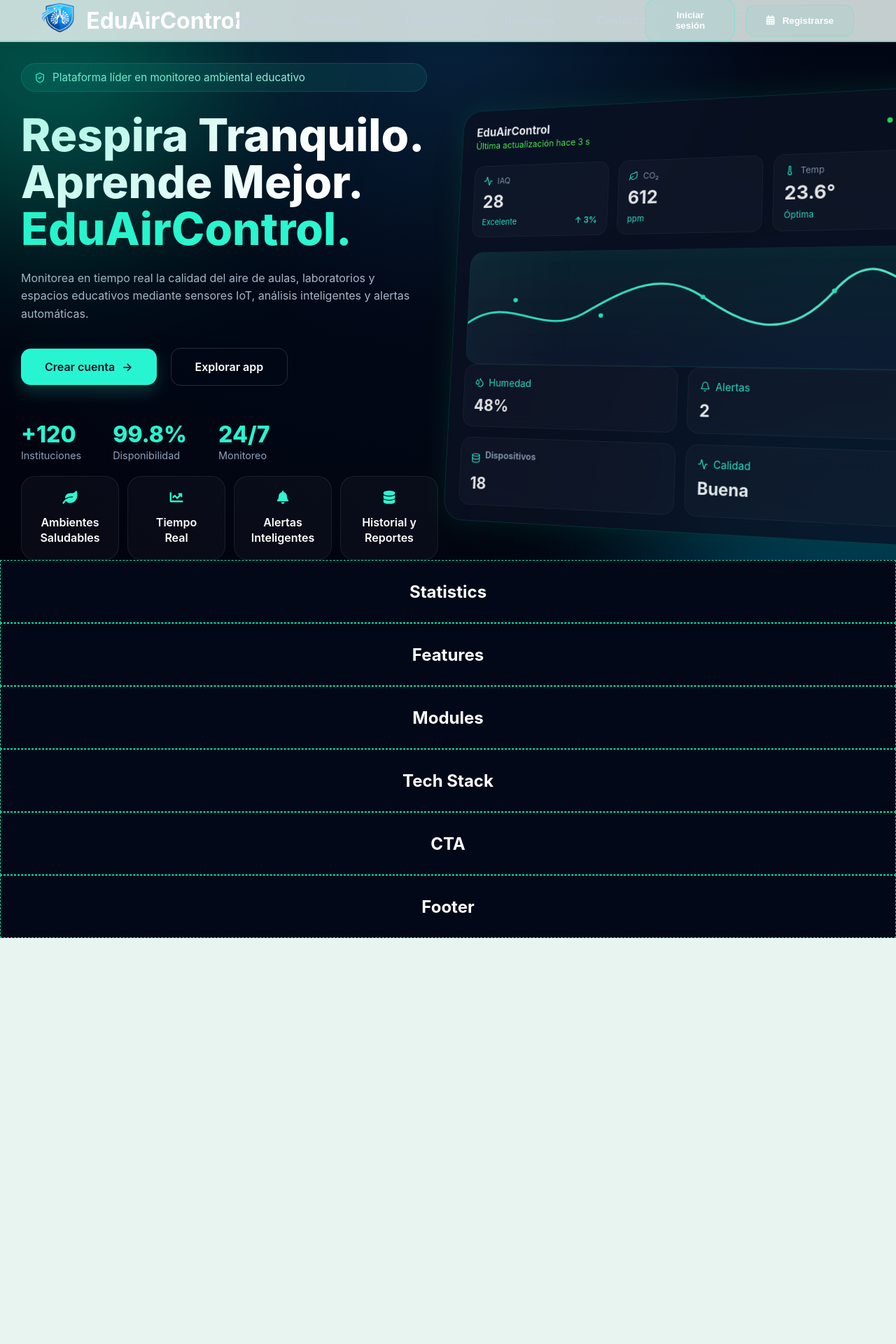
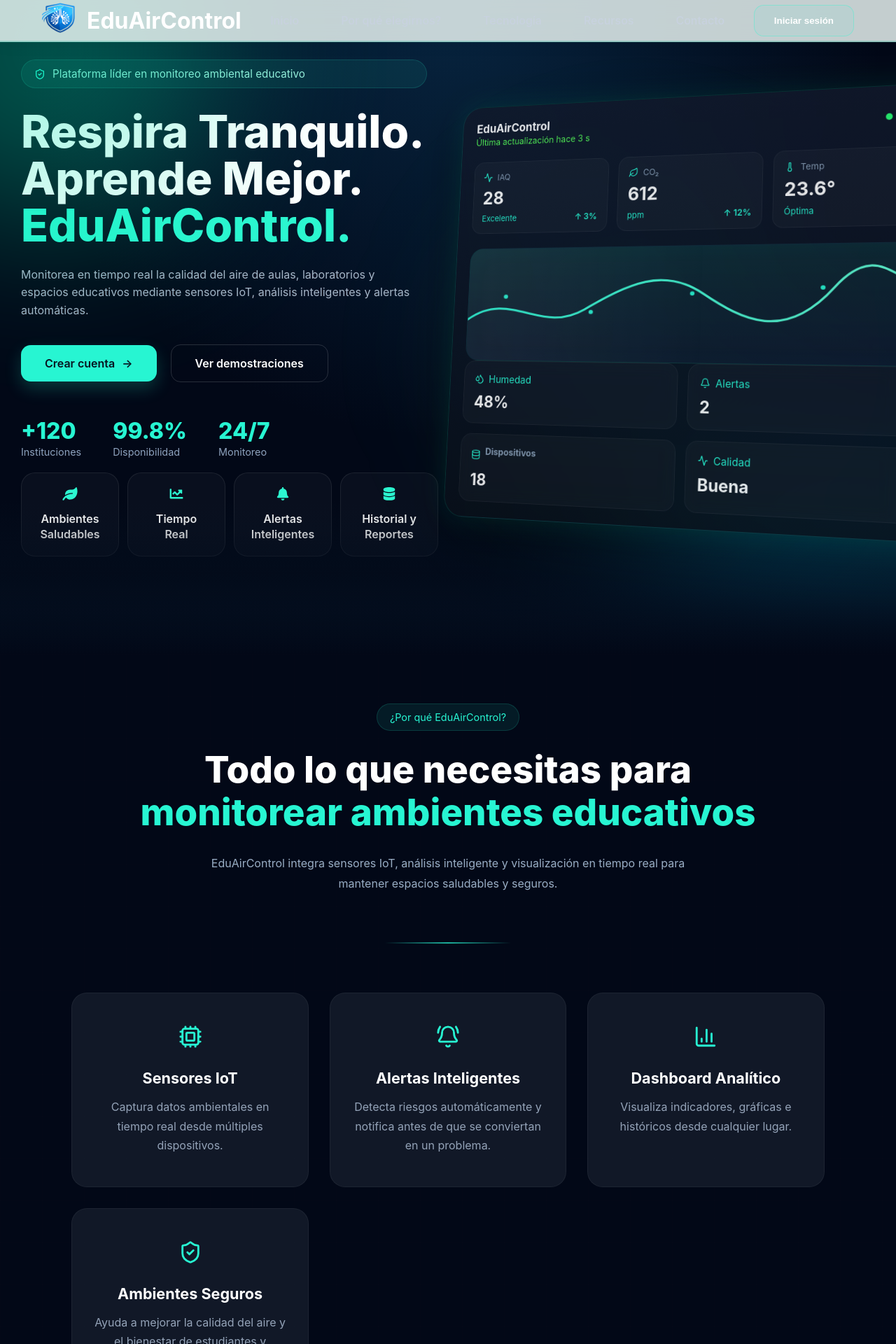
Before and after one commit to kensarusi/EduAirControl, a React (Vite) app in the folder Web/Front-End/: page /landing in a window 1280 px wide. Shown: the top 1920 px of the page at 70% size. Before the commit the page ends 1340 px from the top, so only its background shows below. Built offline with nearby package versions, Linux system fonts and the light colour scheme.

Commit message:
Whychoose integration and hero improvements on the landing page

```diff
--- a/Web/Front-End/src/components/landing/Hero/app/Hero.jsx
+++ b/Web/Front-End/src/components/landing/Hero/app/Hero.jsx
@@ -19,12 +19,16 @@ function Hero() {
           <HeroCards />
         </div>
 
+          <div className="dashboard-glow"></div>
+
         <div className="hero-right">
           <HeroDashboard />
         </div>
 
       </div>
 
+        <div className="hero-transition"></div>
+
     </section>
   );
 }
--- a/Web/Front-End/src/components/landing/Hero/app/HeroContent.jsx
+++ b/Web/Front-End/src/components/landing/Hero/app/HeroContent.jsx
@@ -36,7 +36,7 @@ function HeroContent() {
         </Link>
 
         <Link to="/login" className="secondary-btn">
-          Explorar app
+          Ver demostraciones
         </Link>
 
       </div>
--- a/Web/Front-End/src/components/landing/Hero/app/HeroDashboard.jsx
+++ b/Web/Front-End/src/components/landing/Hero/app/HeroDashboard.jsx
@@ -52,8 +52,16 @@ export default function HeroDashboard() {
           </div>
 
           <p>612</p>
-          <small>ppm</small>
+
+          <div className="metric-footer">
+            <small>ppm</small>
+
+           <span className="metric-trend positive">
+                ↑ 12%
+            </span>
         </div>
+        </div>
+
 
         <div className="metric-card">
           <div className="metric-header">
--- a/Web/Front-End/src/components/landing/Hero/style/Hero.css
+++ b/Web/Front-End/src/components/landing/Hero/style/Hero.css
@@ -2,14 +2,15 @@
 
     position: relative;
     width:100%;
-    min-height:100vh;
+    min-height: 900px;
     display:flex;
     align-items:center;
     justify-content:space-between;
-    padding-top: 90px;
+    padding-top: 85px;
+    padding-bottom:140px;
     overflow:hidden;
     background:
-        radial-gradient(circle at top,#072540 0%,#020817 45%,#01030d 100%);
+        radial-gradient(circle at top,#072540 0%,#020817 55%,#020817 100%);
 }
 
 .hero-glow{
@@ -79,8 +80,9 @@
     align-items:center;
 
     position:relative;
+    z-index:2;
     right:0;
-    top:auto;
+    top:0;
     transform:none;
 
     animation: slideRight 1s ease;
@@ -115,13 +117,96 @@
 
 }
 
+.dashboard-glow{
+
+    position:absolute;
+
+    width:650px;
+    height:650px;
+
+    right:40px;
+    top:180px;
+
+    border-radius:50%;
+
+    background:radial-gradient(
+        circle,
+        rgba(39,245,210,.18),
+        transparent 70%
+    );
+
+    filter:blur(90px);
+
+    z-index:0;
+
+}
+
 .hero-dashboard{
 
     width:100%;
+    display:flex;
+    justify-content:flex-end;
+    align-items:center;
 
-    display:flex;
+    animation:floatDashboard 5s ease-in-out infinite;
 
-    justify-content:flex-end;
+}
 
-    align-items:center;
+@keyframes floatDashboard{
+
+    0%{
+        transform:translateY(0);
+    }
+
+    50%{
+        transform:translateY(-10px);
+    }
+
+    100%{
+        transform:translateY(0);
+    }
+
 }
+
+.hero-transition{
+
+    position:absolute;
+
+    left:0;
+    bottom:0;
+
+    width:100%;
+    height:220px;
+
+    pointer-events:none;
+
+    background:linear-gradient(
+        to bottom,
+        rgba(2,8,23,0),
+        rgba(5,20,35,.45),
+        #081f33
+    );
+
+}
+
+.hero::after{
+
+    content:"";
+
+    position:absolute;
+
+    left:0;
+    bottom:0;
+
+    width:100%;
+    height:180px;
+
+    background:linear-gradient(
+        to bottom,
+        rgba(2,8,23,0),
+        #020817
+    );
+
+    pointer-events:none;
+
+}
--- a/Web/Front-End/src/components/landing/Hero/style/HeroDashboard.css
+++ b/Web/Front-End/src/components/landing/Hero/style/HeroDashboard.css
@@ -2,12 +2,20 @@
 
     width: 780px;
     max-width: 780px;
+    position:relative;
+    z-index: 2;
     opacity: 0.88;
-    background: rgba(8, 15, 32, 0.95);
+    background:
+    linear-gradient(
+        180deg,
+        rgba(15,23,42,.98),
+        rgba(7,15,25,.95)
+    );
+
     border: 1px solid rgba(0,255,200,.15);
     border-radius: 32px;
     padding: 24px;
-    backdrop-filter: blur(20px);
+    backdrop-filter: blur(18px);
 
     box-shadow:
         0 0 40px rgba(0,255,200,.12),
@@ -246,27 +254,17 @@ transform:translateX(100%);
 
 .chart-svg circle{
 
-    animation:pulsePoint 2s infinite;
+    animation:moveDot 5s linear infinite;
 }
 
-@keyframes pulsePoint{
+@keyframes moveDot{
 
-0%{
-
-r:4;
-
+from{
+    transform:translateX(-30px);
 }
 
-50%{
-
-r:6;
-
-}
-
-100%{
-
-r:4;
-
+to{
+    transform:translateX(30px);
     }
 
 }
@@ -341,13 +339,13 @@ r:4;
 
 .status-dot{
 
-    width:8px;
+    width:10px;
 
-    height:8px;
+    height:10px;
 
     border-radius:50%;
 
-    background:#27F55C;
+    background:#29ff75;
 
     animation:pulse 2s infinite;
 
@@ -356,21 +354,15 @@ r:4;
 @keyframes pulse{
 
     0%{
-
-    box-shadow:0 0 0 0 rgba(39,245,92,.5);
-
+        box-shadow:0 0 0 0 rgba(41,255,117,.7);
     }
 
     70%{
-
-    box-shadow:0 0 0 10px rgba(39,245,92,0);
-
+        box-shadow:0 0 0 12px rgba(41,255,117,0);
     }
 
     100%{
-
-    box-shadow:0 0 0 0 rgba(39,245,92,0);
-
+        box-shadow:0 0 0 0 rgba(41,255,117,0);
     }
 
 }
--- a/Web/Front-End/src/components/landing/Navbar/Navbar.css
+++ b/Web/Front-End/src/components/landing/Navbar/Navbar.css
@@ -140,36 +140,6 @@
     box-shadow:0 12px 28px rgba(34,245,211,.28);
 }
 
-.register-btn{
-
-    display:flex;
-    align-items:center;
-    gap:10px;
-    padding:14px 28px;
-    border-radius:14px;
-    border:1px solid rgba(44,246,208,.35);
-    background:rgba(44,246,208,.06);
-    color:white;
-    font-weight:600;
-    cursor:pointer;
-    transition: .35s ease;
-
-}
-
-.register-btn:hover{
-
-    background: #22f5d3;
-    color: #06131f;;
-    transform:translateY(-3px);
-    box-shadow:0 12px 28px rgba(34,245,211,.28);
-
-}
-
-.register-btn:active{
-
-    transform:scale(.96);
-}
-
 .navbar-links a{
     position: relative;
     color:#d7dde8;
--- a/Web/Front-End/src/components/landing/Navbar/Navbar.jsx
+++ b/Web/Front-End/src/components/landing/Navbar/Navbar.jsx
@@ -34,7 +34,7 @@ useEffect(() => {
             <nav className="navbar-menu">
 
                 <a href="#">Inicio</a>
-                <a href="#">Soluciones</a>
+                <a href="#">Por qué elegirnos?</a>
                 <a href="#">Tecnología</a>
                 <a href="#">Recursos</a>
                 <a href="#">Contacto</a>
@@ -50,14 +50,6 @@ useEffect(() => {
             Iniciar sesión
         </button>
 
-        <button
-            className="register-btn"
-            onClick={() => navigate("/register")}
-        >
-            <FaCalendarAlt />
-            Registrarse
-        </button>
-
         </div>
 
         </header>
--- a/Web/Front-End/src/components/landing/Statistics/Statistics.css
+++ /dev/null
@@ -1,9 +0,0 @@
-/*Statistics*/
-
-.statistics-section {
-    height: 90px;
-    border: 1px dashed #00E5B0;
-    display: flex;
-    justify-content: center;
-    align-items: center;
-}
--- a/Web/Front-End/src/components/landing/Statistics/Statistics.jsx
+++ /dev/null
@@ -1,12 +0,0 @@
-import './Statistics.css'
-
-function Statistics() {
-    return (
-        <section className="statistics-section">
-            <h2>Statistics</h2>
-
-        </section>
-    )
-}
-
-export default Statistics
--- /dev/null
+++ b/Web/Front-End/src/components/landing/WhyChoose/WhyChoose.css
@@ -0,0 +1,174 @@
+.why{
+
+    position:relative;
+    overflow:hidden;
+    padding:70px 8% 120px;
+    text-align:center;
+    background:#020817;
+}
+
+.why-badge{
+
+    display:inline-block;
+    padding:10px 18px;
+    border-radius:999px;
+    background:rgba(39,245,210,.08);
+    border:1px solid rgba(39,245,210,.15);
+    color:#27F5D2;
+    margin-bottom:25px;
+    font-size:.9rem;
+
+}
+
+.why h2{
+
+    max-width:950px;
+    margin:auto;
+    margin-bottom:28px;
+    font-size:3.3rem;
+    font-weight:800;
+    line-height:1.15;
+
+}
+
+.why h2 span{
+
+    color:#27F5D2;
+
+}
+
+.why-description{
+
+    max-width:700px;
+    margin:auto;
+    color:#9aaec5;
+    line-height:1.8;
+    margin-bottom:70px;
+
+}
+
+.why-grid{
+
+    display:grid;
+    grid-template-columns:repeat(auto-fit,minmax(260px,1fr));
+    gap:30px;
+
+}
+
+.why-card{
+
+    background:#111827;
+
+    border:1px solid rgba(255,255,255,.05);
+
+    border-radius:22px;
+
+    padding:45px 30px;
+
+    transition:all .35s ease;
+
+    position:relative;
+
+    overflow:hidden;
+
+}
+
+.why-card::before{
+
+    content:"";
+    position:absolute;
+
+    top:0;
+    left:0;
+
+    width:100%;
+    height:3px;
+
+    background:#27F5D2;
+    opacity:0;
+
+    transition:.35s;
+
+}
+
+.why-card:hover{
+
+    transform:
+    translateY(-12px)
+    scale(1.03);
+
+    border-color:#27F5D2;
+    box-shadow:0 0 30px rgba(39,245,210,.18);
+
+}
+
+.why-card:hover::before{
+
+    transform:scaleX(1);
+    opacity:1;
+
+}
+
+.why-card svg{
+
+    color:#27F5D2;
+    margin-bottom:25px;
+
+}
+
+.why-card h3{
+
+    margin-bottom:15px;
+    font-size:1.35rem;
+
+}
+
+.why-card p{
+
+    color:#94a3b8;
+    line-height:1.7;
+
+}
+
+
+
+.section-divider{
+
+    width:180px;
+    height:2px;
+    margin:0 auto 70px;
+    border-radius:999px;
+    background:linear-gradient(
+        90deg,
+        transparent,
+        #27F5D2,
+        transparent
+    );
+
+    opacity:.7;
+
+}
+
+.why::after{
+
+    content:"";
+    position:absolute;
+    inset:0;
+    background-image:
+
+        linear-gradient(
+            rgba(255,255,255,.02) 1px,
+            transparent 1px
+        ),
+
+        linear-gradient(
+            90deg,
+            rgba(255,255,255,.02) 1px,
+            transparent 1px
+        );
+
+    background-size:60px 60px;
+    opacity:.20;
+    pointer-events:none;
+
+}
--- /dev/null
+++ b/Web/Front-End/src/components/landing/WhyChoose/WhyChoose.jsx
@@ -0,0 +1,74 @@
+import "./WhyChoose.css";
+import {
+  Cpu,
+  BellRing,
+  BarChart3,
+  ShieldCheck,
+} from "lucide-react";
+
+function WhyChoose() {
+  return (
+    <section className="why">
+
+      <span className="why-badge">
+        ¿Por qué EduAirControl?
+      </span>
+
+      <h2>
+        Todo lo que necesitas para
+        <span> monitorear ambientes educativos</span>
+      </h2>
+
+      <p className="why-description">
+        EduAirControl integra sensores IoT, análisis inteligente
+        y visualización en tiempo real para mantener espacios
+        saludables y seguros.
+      </p>
+
+       <div className="section-divider"></div>
+
+      <div className="why-grid">
+
+        <div className="why-card">
+          <Cpu size={34}/>
+          <h3>Sensores IoT</h3>
+          <p>
+            Captura datos ambientales en tiempo real
+            desde múltiples dispositivos.
+          </p>
+        </div>
+
+        <div className="why-card">
+          <BellRing size={34}/>
+          <h3>Alertas Inteligentes</h3>
+          <p>
+            Detecta riesgos automáticamente y notifica
+            antes de que se conviertan en un problema.
+          </p>
+        </div>
+
+        <div className="why-card">
+          <BarChart3 size={34}/>
+          <h3>Dashboard Analítico</h3>
+          <p>
+            Visualiza indicadores, gráficas e históricos
+            desde cualquier lugar.
+          </p>
+        </div>
+
+        <div className="why-card">
+          <ShieldCheck size={34}/>
+          <h3>Ambientes Seguros</h3>
+          <p>
+            Ayuda a mejorar la calidad del aire y el bienestar
+            de estudiantes y docentes.
+          </p>
+        </div>
+
+      </div>
+
+    </section>
+  );
+}
+
+export default WhyChoose;
--- a/Web/Front-End/src/screens/Landing/Landing.jsx
+++ b/Web/Front-End/src/screens/Landing/Landing.jsx
@@ -1,27 +1,27 @@
-import Navbar from '../../components/landing/Navbar/Navbar'
-import Hero from '../../components/landing/Hero/app/Hero'
-import Statistics from '../../components/landing/Statistics/Statistics'
-import Features from '../../components/landing/Features/Features'
-import Modules from '../../components/landing/Modules/Modules'
-import TechStack from '../../components/landing/TechStack/TechStack'
-import CTA from '../../components/landing/CTA/CTA'
-import Footer from '../../components/landing/Footer/Footer'
+import Navbar from "../../components/landing/Navbar/Navbar";
+import Hero from "../../components/landing/Hero/app/Hero";
+import WhyChoose from "../../components/landing/WhyChoose/WhyChoose";
+import Features from "../../components/landing/Features/Features";
+import Modules from "../../components/landing/Modules/Modules";
+import TechStack from "../../components/landing/TechStack/TechStack";
+import CTA from "../../components/landing/CTA/CTA";
+import Footer from "../../components/landing/Footer/Footer";
 
-import './Landing.css'
+import "./Landing.css";
 
 function Landing() {
   return (
     <div className="landing">
       <Navbar />
       <Hero />
-      <Statistics />
+      <WhyChoose />
       <Features />
       <Modules />
       <TechStack />
       <CTA />
       <Footer />
     </div>
-  )
+  );
 }
 
-export default Landing
+export default Landing;
```
Lines whose indentation alone changed are shown as unchanged.
